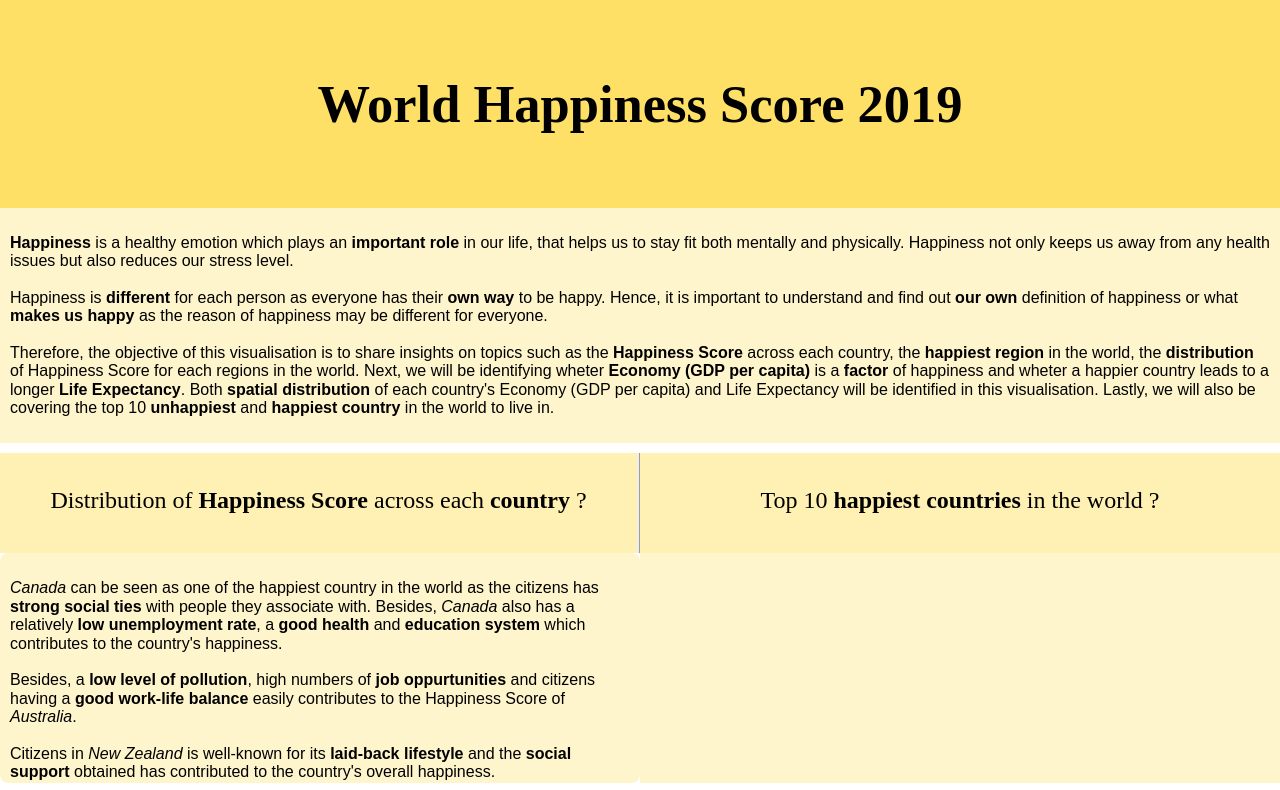
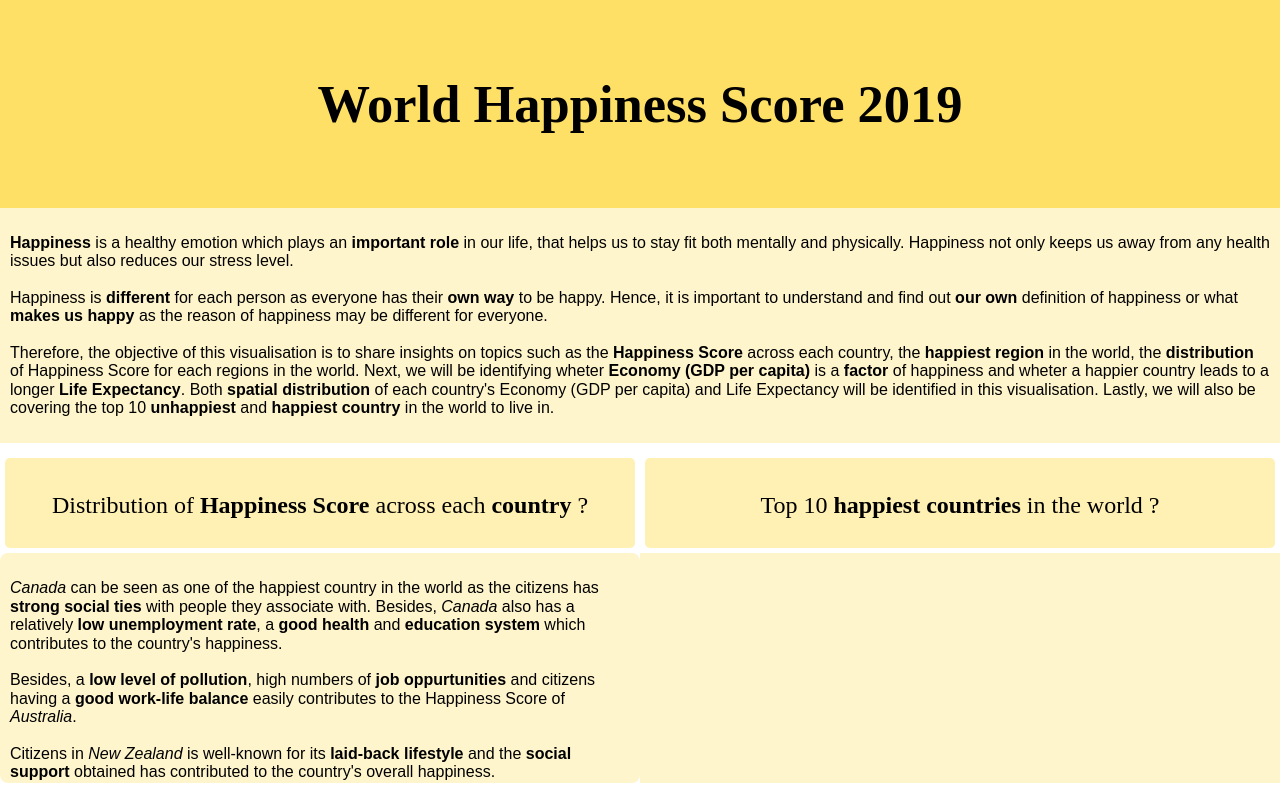
Before and after one commit to jengquan/FIT3179, a plain HTML site: page draft4.html in a window 1280 px wide. Shown: the top 790 px of the page. Drawn offline with nearby package versions, Linux system fonts and the light colour scheme; a script that the page names is missing.

Commit message:
Update draft4.html

```diff
--- a/draft4.html
+++ b/draft4.html
@@ -53,6 +53,7 @@ nav {
   font-family: "Times New Roman", Times, serif;
   padding-top: 10px;
   font-size: 24px;
+  border-style: solid; border-color: rgb(255,255,255); border-radius:10px;border-width: 5px;
 
 
 }
@@ -148,6 +149,8 @@ font-family: Arial, Helvetica, sans-serif;
   height: 500px; /* Should be removed. Only for demonstration */
   text-align: center;
   font-family: Arial, Helvetica, sans-serif;
+
+   border-style: solid; border-color: rgb(255,255,255); border-radius:10px;border-width: 5px;
 }
 
 
@@ -208,7 +211,7 @@ font-family: Arial, Helvetica, sans-serif;
     <p> Top 10 <b>happiest</b> <b>countries</b> in the world ?  </p>
   </nav>
 
-   <nav style ="float: left; text-align: center;  border-right-style: ridge;">
+   <nav style ="float: left; text-align: center; ">
     <p> Distribution of <b>Happiness Score</b> across each <b>country</b> ? </p>
   </nav>
  </section>
```
